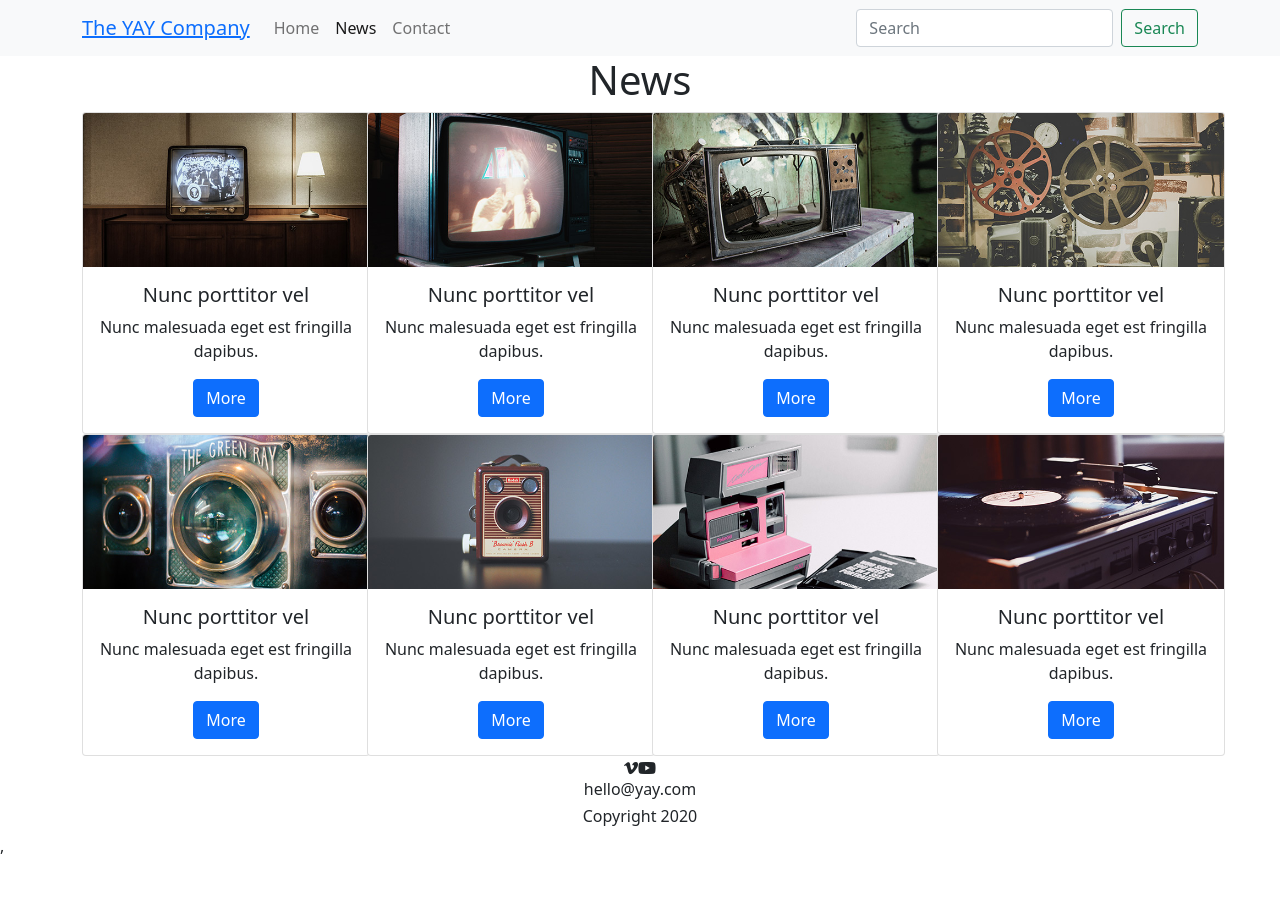
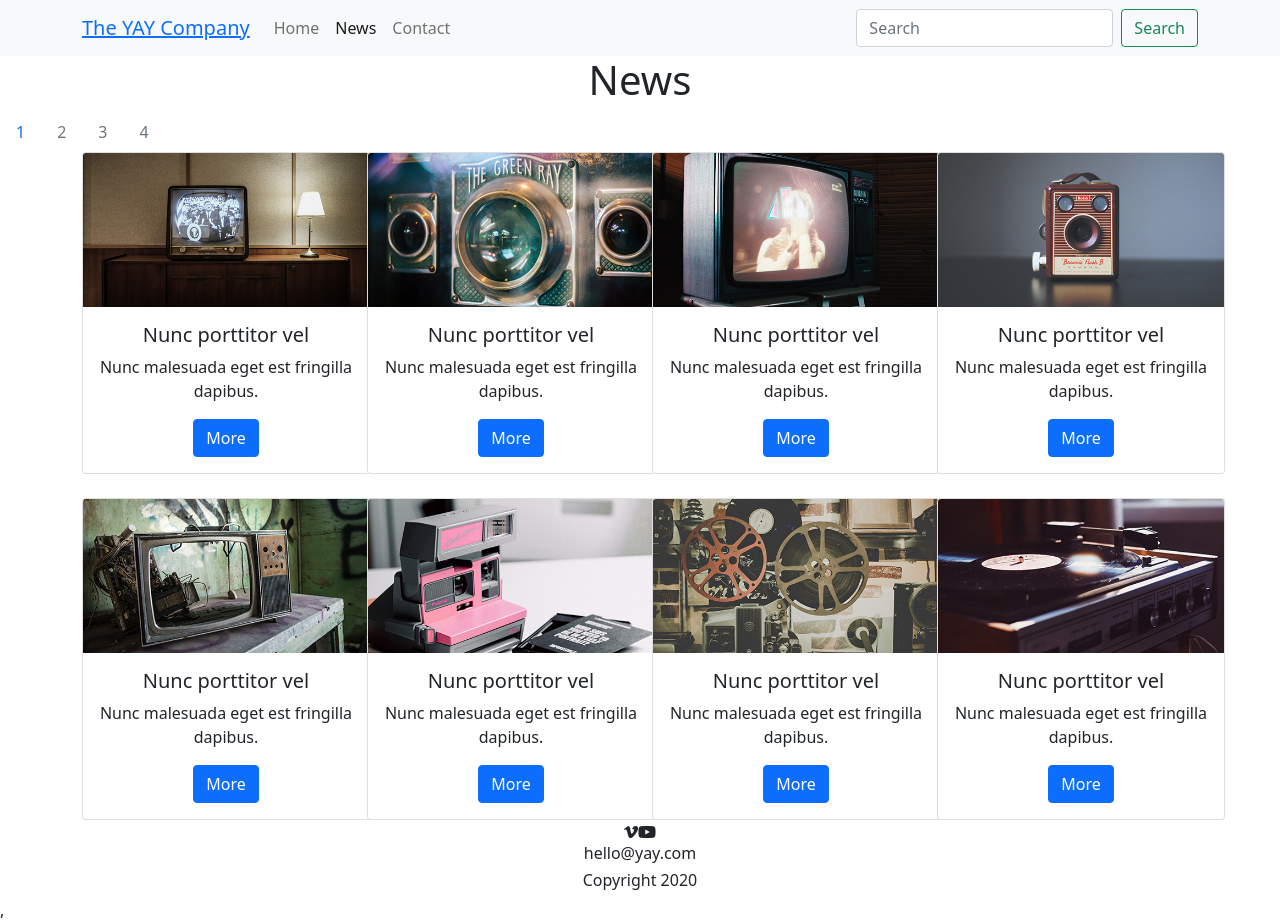
Before and after one commit to Noroff-FEU-Assignments/css-frameworks-ca-pkderlam87, a React (Create React App) app in the folder yay/: page /News in a window 1280 px wide. Before the commit the page ends 858 px from the top, so only its background shows below. Built offline with nearby package versions, Linux system fonts and the light colour scheme; a web font is replaced by a local one.

Commit message:
The news has grid style and a nav like the project

```diff
--- a/yay/src/components/News/Cards.js
+++ b/yay/src/components/News/Cards.js
@@ -28,6 +28,8 @@ function Cards() {
                                 <Button variant="primary">More</Button>
                             </Card.Body>
                         </Card>
+                    </Col>
+                    <Col>
                         <Card style={{ width: '18rem' }}>
                             <Card.Img variant="top" src={news2} />
                             <Card.Body>
@@ -46,6 +48,8 @@ function Cards() {
                                 <Button variant="primary">More</Button>
                             </Card.Body>
                         </Card>
+                    </Col>
+                    <Col>
                         <Card style={{ width: '18rem' }}>
                             <Card.Img variant="top" src={news4} />
                             <Card.Body>
@@ -55,7 +59,7 @@ function Cards() {
                             </Card.Body>
                         </Card>
                     </Col>
-                    <Col gap={3}>
+                    <Col>
                         <Card style={{ width: '18rem' }}>
                             <Card.Img variant="top" src={news5} />
                             <Card.Body>
@@ -64,6 +68,8 @@ function Cards() {
                                 <Button variant="primary">More</Button>
                             </Card.Body>
                         </Card>
+                    </Col>
+                    <Col>
                         <Card style={{ width: '18rem' }}>
                             <Card.Img variant="top" src={news6} />
                             <Card.Body>
@@ -73,7 +79,7 @@ function Cards() {
                             </Card.Body>
                         </Card>
                     </Col>
-                    <Col gap={3}>
+                    <Col>
                         <Card style={{ width: '18rem' }}>
                             <Card.Img variant="top" src={news7} />
                             <Card.Body>
@@ -82,6 +88,8 @@ function Cards() {
                                 <Button variant="primary">More</Button>
                             </Card.Body>
                         </Card>
+                    </Col>
+                    <Col>
                         <Card style={{ width: '18rem' }}>
                             <Card.Img variant="top" src={news8} />
                             <Card.Body>
--- /dev/null
+++ b/yay/src/components/News/NavNews.js
@@ -0,0 +1,24 @@
+import React from 'react';
+import Nav from 'react-bootstrap/Nav';
+function NavNews() {
+    return (
+        <>
+            <Nav variant="pills" defaultActiveKey="/home">
+                <Nav.Item>
+                    <Nav.Link to="/News">1</Nav.Link>
+                </Nav.Item>
+                <Nav.Item>
+                    <Nav.Link eventKey="disabled" disabled>2</Nav.Link>
+                </Nav.Item>
+                <Nav.Item>
+                    <Nav.Link eventKey="disabled" disabled>3</Nav.Link>
+                </Nav.Item>
+                <Nav.Item>
+                    <Nav.Link eventKey="disabled" disabled>4</Nav.Link>
+                </Nav.Item>
+            </Nav>
+        </>
+    )
+}
+
+export default NavNews
--- a/yay/src/components/News/News.js
+++ b/yay/src/components/News/News.js
@@ -3,11 +3,13 @@ import TitleIndex from './../TitleIndex';
 import Paragraph from './../Paragraph';
 import Footer from './../Footer';
 import Cards from './Cards';
+import NavNews from './NavNews';
 
 function News() {
     return (
         <div className="App">
             <TitleIndex content="News" />
+            <NavNews />
             <Cards />
             <Footer />
         </div>
```
